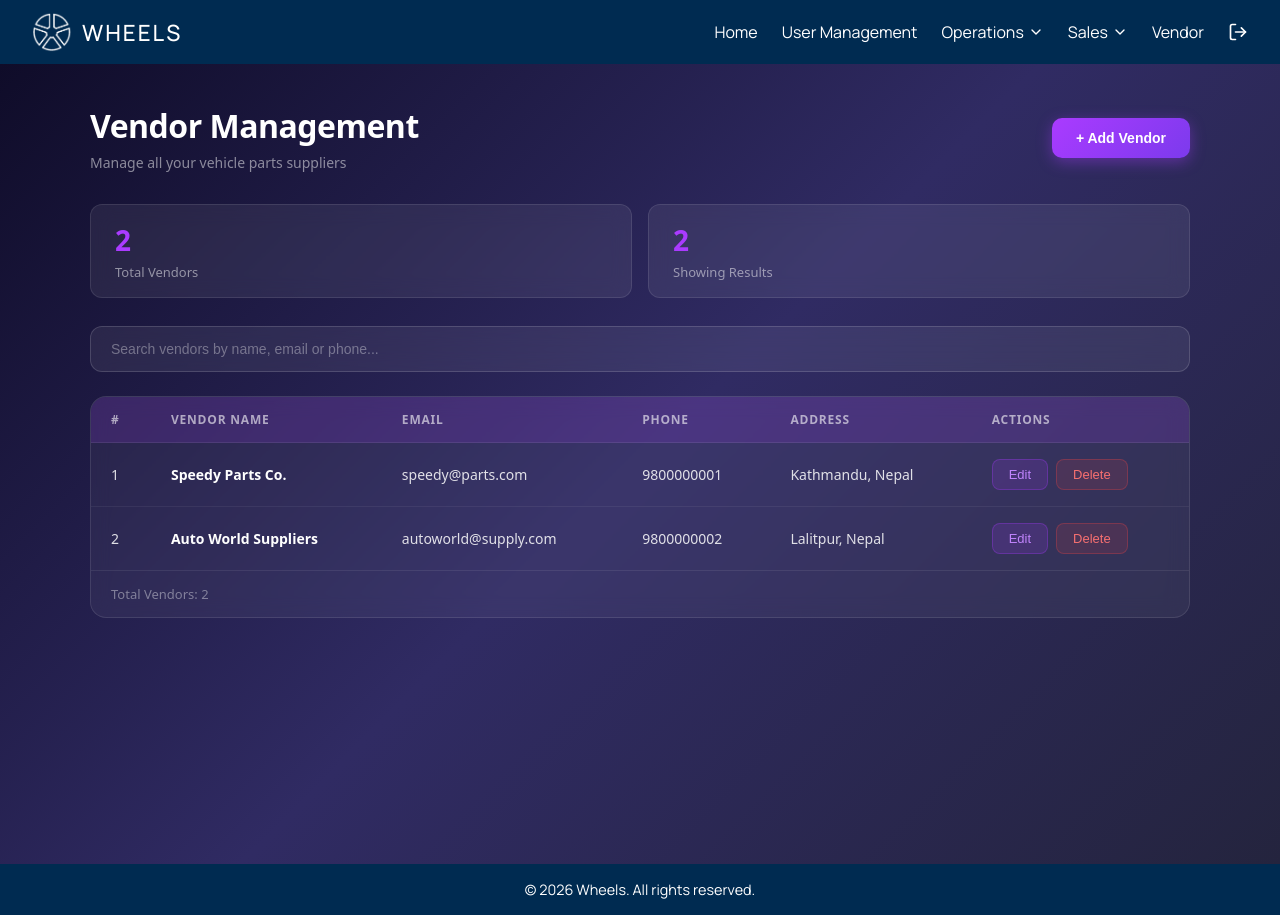
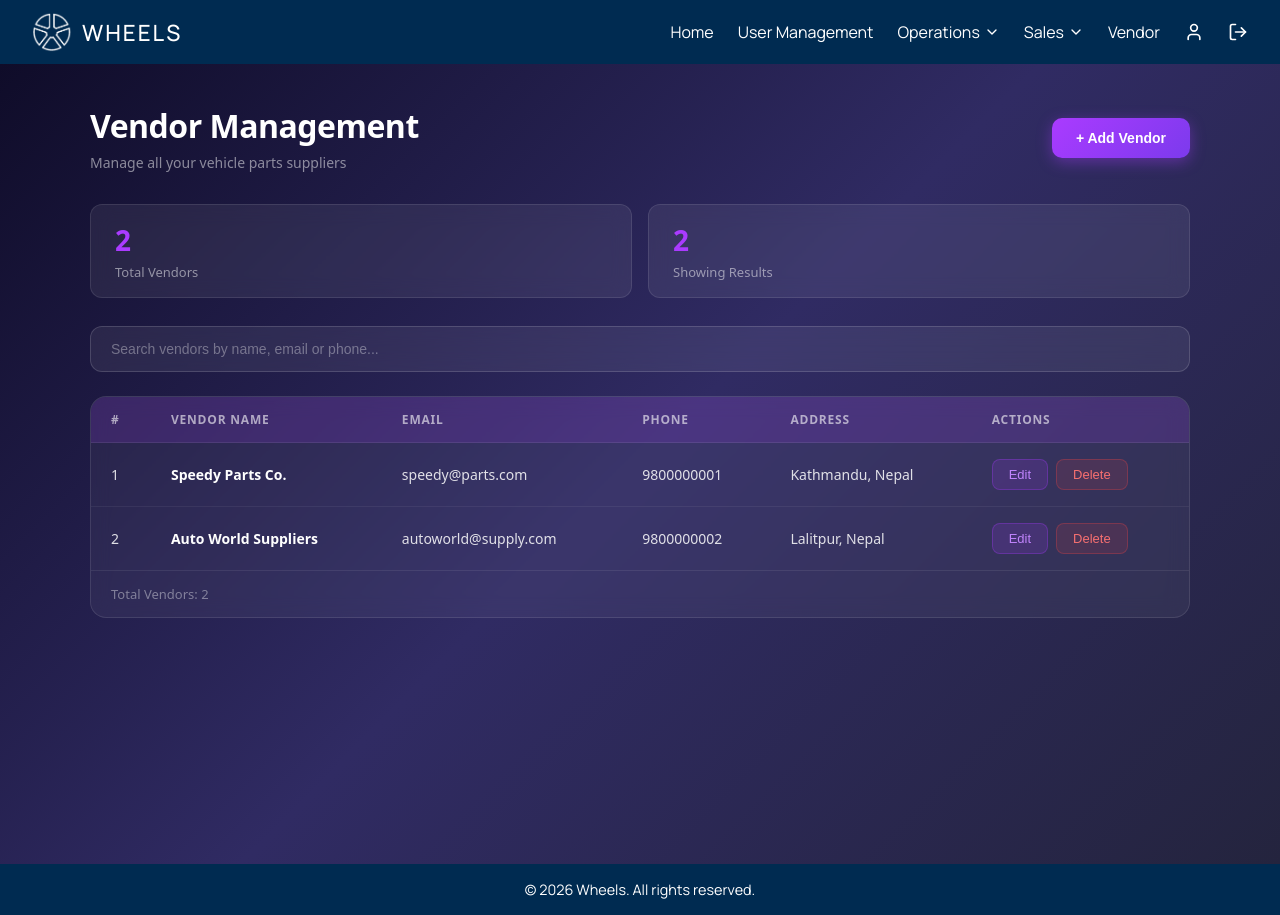
Before and after one commit to tanchhohang/vehicle-inventory-management-frontend, a React (Vite) app in the folder vehicle-inventory/: page /vendors in a window 1280 px wide. Built offline with nearby package versions, Linux system fonts and the light colour scheme.

Commit message:
feat(profile-page): add profile route and user icon in navbar for navigation

```diff
--- a/vehicle-inventory/src/App.jsx
+++ b/vehicle-inventory/src/App.jsx
@@ -12,6 +12,7 @@ import UserManagement from './pages/UserManagement'
 import PartRequests from './pages/PartRequests'
 import Home from './pages/Home'
 import Navbar from './common-components/NavBar'
+import Profile from './pages/Profile'
 
 function App() {
   const location = useLocation();
@@ -34,6 +35,7 @@ function App() {
       <Route path="/vendors" element={<VendorPage />} />
       <Route path="/user-management" element={<UserManagement />} />
       <Route path="/home" element={<Home />} />
+      <Route path="/profile" element={<Profile />} />
     </Routes>
     </>
   )
--- a/vehicle-inventory/src/common-components/NavBar/index.jsx
+++ b/vehicle-inventory/src/common-components/NavBar/index.jsx
@@ -1,6 +1,6 @@
 import { useState } from "react";
 import { Link } from "react-router-dom";
-import { ChevronDown, LogOut} from "lucide-react";
+import { ChevronDown, LogOut, User} from "lucide-react";
 import wheelsImg from "../../assets/white-wheels.png";
 import { useNavigate } from "react-router-dom";
 
@@ -69,6 +69,7 @@ const Navbar = () => {
 
         <Link to="/vendors" style={linkStyle}>Vendor</Link>
 
+        <User size={20} color="#fff" style={{ cursor: "pointer" }} onClick={() => navigate("/profile")} />
         <LogOut size={20} color="#fff" style={{ cursor: "pointer" }} onClick={() => navigate("/login")} />
       </div>
     </nav>
```
